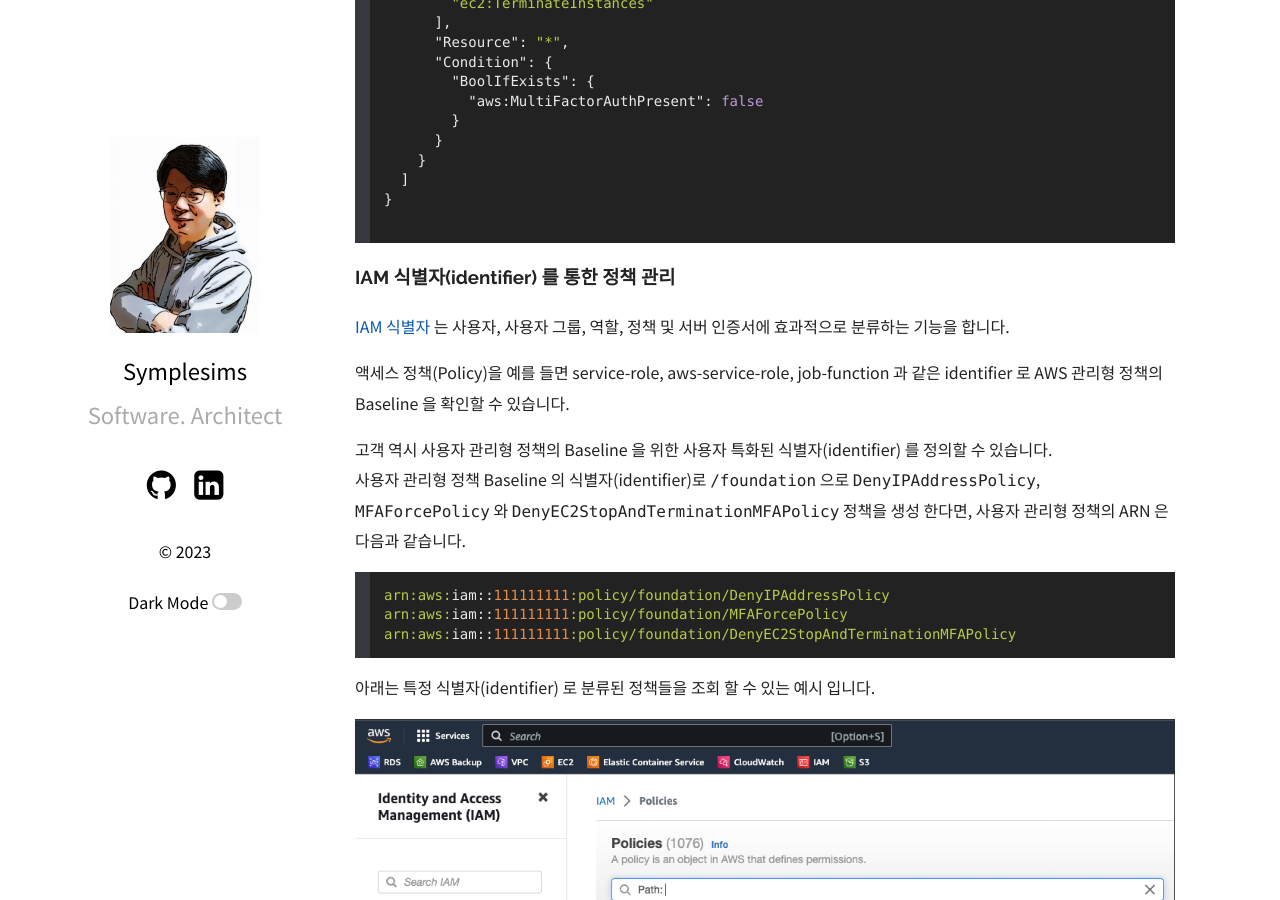
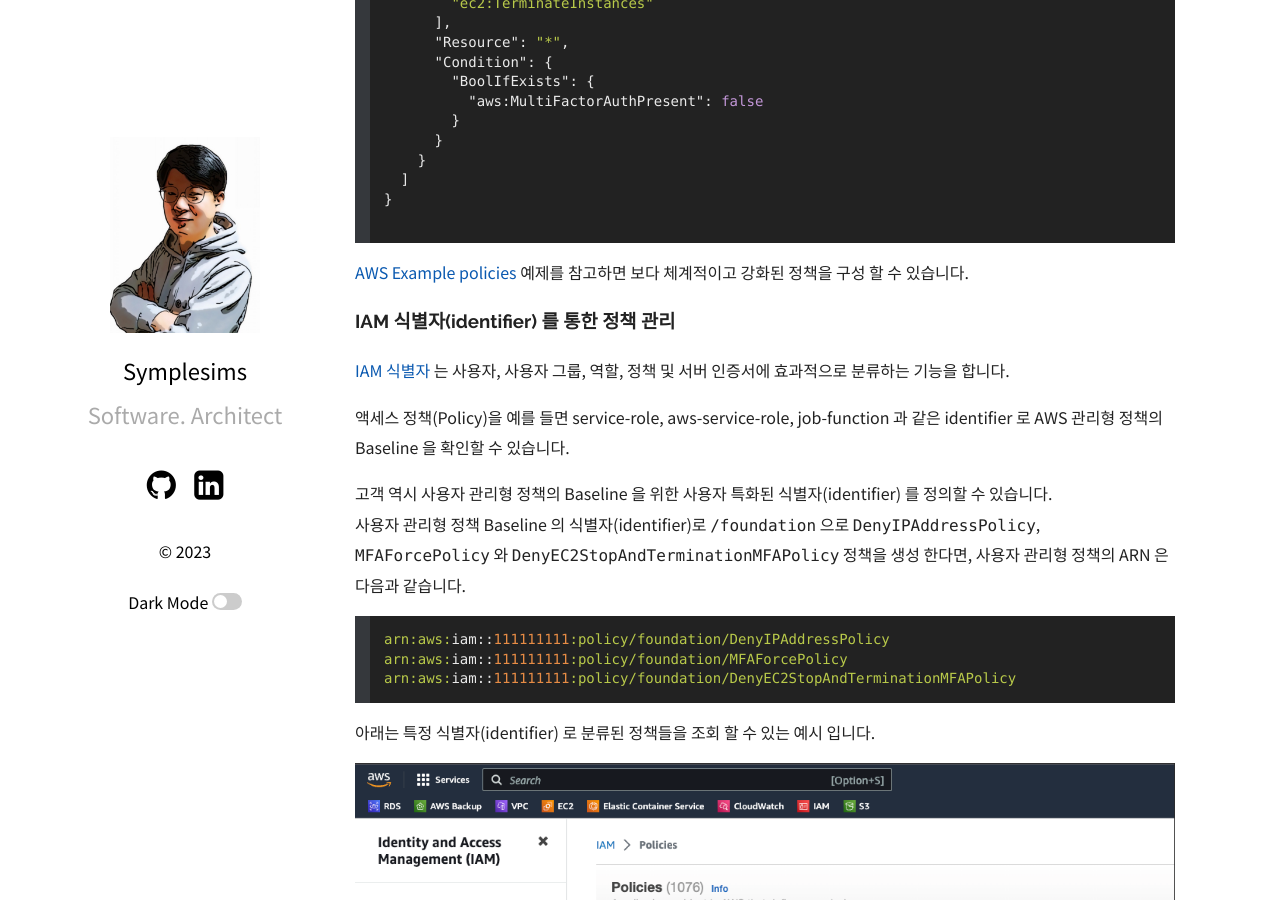
Before and after one commit to symplesims/symplesims.github.io, a Jekyll site: the page built from _posts/2023-02-15-iam-user-management-practice.md, in a window 1280 px wide and 900 px high, scrolled down 13056 px. Built offline with Jekyll 4.4.1, drawn with Linux system fonts in a browser that asks for light colours; nearby versions of some CDN libraries.

Commit message:
2023-02-15-iam-user-management-practice 가이드 보완

````diff
--- a/_posts/2023-02-15-iam-user-management-practice.md
+++ b/_posts/2023-02-15-iam-user-management-practice.md
@@ -363,6 +363,10 @@ MFA 로 로그인 하지 않은 사용자에 대해서 EC2 인스턴스를 중
 
 ```
 
+[AWS Example policies](https://docs.aws.amazon.com/ko_kr/IAM/latest/UserGuide/access_policies_examples.html) 예제를 참고하면 보다 체계적이고 강화된 정책을 구성 할 수 있습니다.
+
+
+
 ### IAM 식별자(identifier) 를 통한 정책 관리
 
 [IAM 식별자](https://docs.aws.amazon.com/ko_kr/IAM/latest/UserGuide/reference_identifiers.html) 는 사용자, 사용자 그룹, 역할, 정책 및 서버 인증서에 효과적으로 분류하는 기능을 합니다.
````
